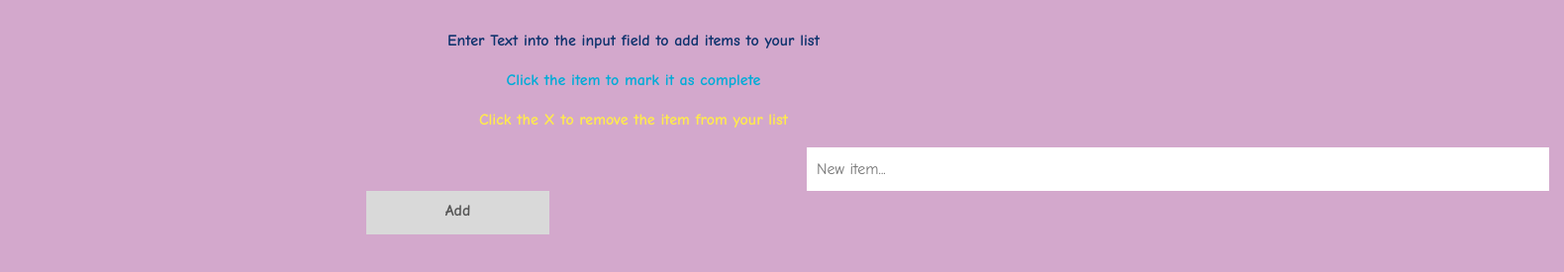
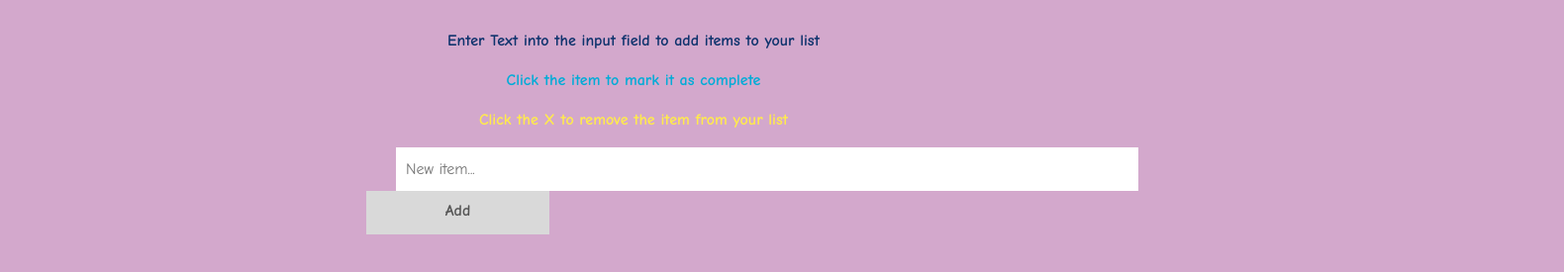
Before and after one commit to MohamedHossam933/To-Do-List, a plain HTML site: page index.html in a window 1280 px wide. Shown: the part 69-344 px from the top of the page at 99% size, 1580 px wide, since content can reach past the window. Drawn offline with nearby package versions, Linux system fonts and the light colour scheme.

Commit message:
Update index.html

```diff
--- a/index.html
+++ b/index.html
@@ -19,7 +19,7 @@
         <p class="middle">Click the item to mark it as complete</p>
         <p class="last">Click the X to remove the item from your list</p>
         <div id="myDIV" class="rc">
-            <div class="row container rc">
+            <div class="row container">
              <input type="text" id="myInput" placeholder="New item...">
             </div>
              <span onclick="newElement()" class="addBtn">Add</span>
```
